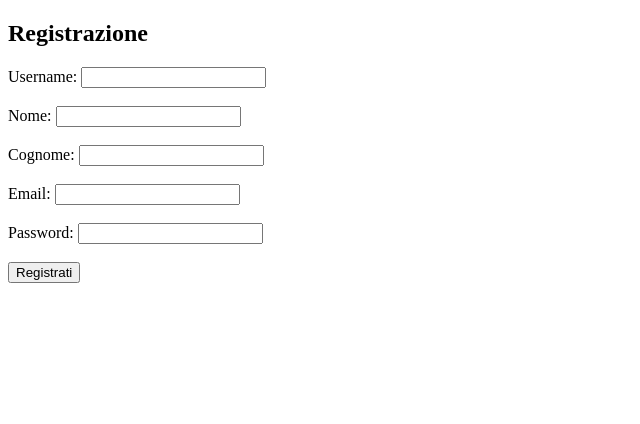
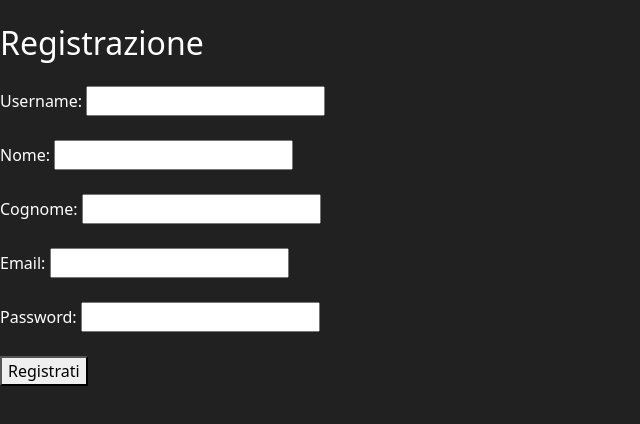
Before and after one commit to Wide97/BW-Team7-EpicEnergyService, a plain HTML site: page registrazione.html in a window 1280 px wide. Shown: the whole page, without its empty margins (0-640 px from the left). Drawn offline with nearby package versions, Linux system fonts and the light colour scheme.

Commit message:
adding css

```diff
--- /dev/null
+++ b/Css/dashboard.css
@@ -0,0 +1,3 @@
+body{
+    background-color: #212121;
+}
--- /dev/null
+++ b/Css/index.css
@@ -0,0 +1,3 @@
+body{
+    background-color: #212121;
+}
--- /dev/null
+++ b/Css/registrazione.css
@@ -0,0 +1,3 @@
+body{
+    background-color: #212121;
+}
--- a/js/index.js
+++ b/js/index.js
@@ -15,8 +15,9 @@ document.getElementById('loginForm').addEventListener('submit', async function (
 
         if (response.ok) {
             const data = await response.json();
+            console.log(data)
             localStorage.setItem('token', data.token);
-            window.location.href = 'dashboard.html';
+            // window.location.href = 'dashboard.html';
         } else {
             document.getElementById('message').textContent = 'Email o password non validi!';
         }
--- a/registrazione.html
+++ b/registrazione.html
@@ -4,23 +4,26 @@
     <meta charset="UTF-8">
     <meta name="viewport" content="width=device-width, initial-scale=1.0">
     <title>Registrazione</title>
+    <link href="https://cdn.jsdelivr.net/npm/bootstrap@5.3.3/dist/css/bootstrap.min.css" rel="stylesheet" integrity="sha384-QWTKZyjpPEjISv5WaRU9OFeRpok6YctnYmDr5pNlyT2bRjXh0JMhjY6hW+ALEwIH" crossorigin="anonymous">
+    <link rel="stylesheet" href="./Css/registrazione.css">
+
 </head>
 <body>
-    <h2>Registrazione</h2>
+    <h2 class="text-white my-4">Registrazione</h2>
     <form id="registrationForm">
-        <label for="username">Username:</label>
+        <label for="username" class="text-white">Username:</label>
         <input type="text" id="username" required><br><br>
 
-        <label for="nome">Nome:</label>
+        <label for="nome" class="text-white">Nome:</label>
         <input type="text" id="nome" required><br><br>
 
-        <label for="cognome">Cognome:</label>
+        <label for="cognome" class="text-white">Cognome:</label>
         <input type="text" id="cognome" required><br><br>
 
-        <label for="email">Email:</label>
+        <label for="email" class="text-white">Email:</label>
         <input type="email" id="email" required><br><br>
 
-        <label for="password">Password:</label>
+        <label for="password" class="text-white">Password:</label>
         <input type="password" id="password" required><br><br>
 
         <button type="submit">Registrati</button>
@@ -28,5 +31,6 @@
     <p id="registrationError" style="color: red;"></p>
 
     <script src="./js/registrazione.js"></script>
+    <script src="https://cdn.jsdelivr.net/npm/bootstrap@5.3.3/dist/js/bootstrap.bundle.min.js" integrity="sha384-YvpcrYf0tY3lHB60NNkmXc5s9fDVZLESaAA55NDzOxhy9GkcIdslK1eN7N6jIeHz" crossorigin="anonymous"></script>
 </body>
 </html>
```
Also changed, not shown: dashboard.html (+5 -1 lines), index.html (+7 -3 lines).
